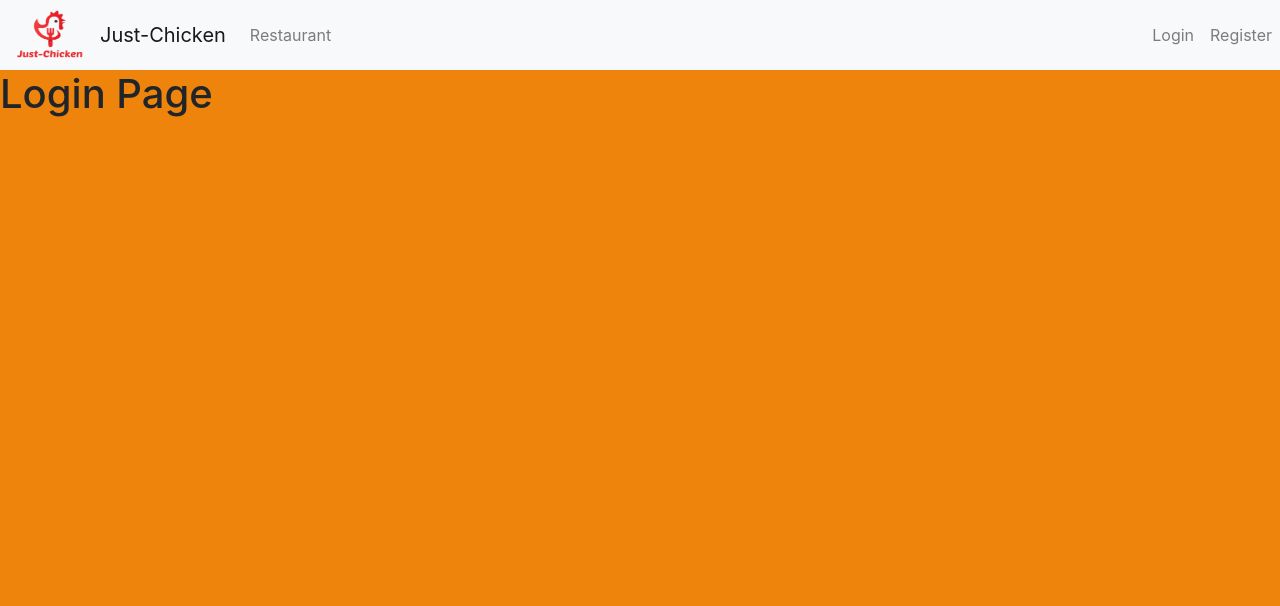
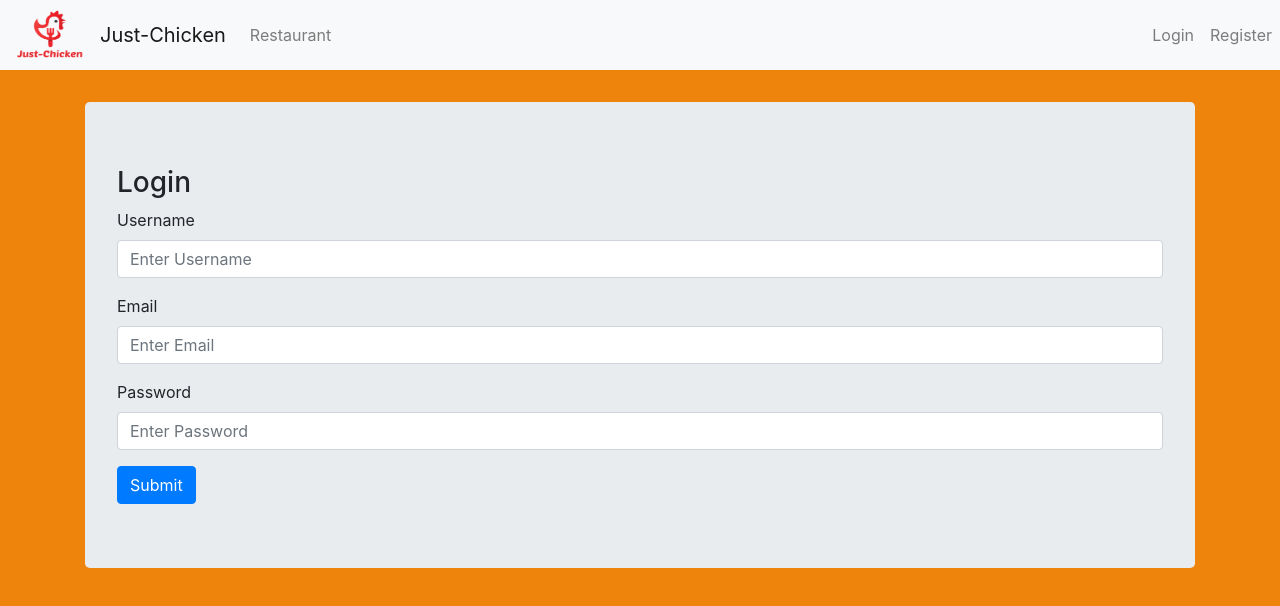
Before and after one commit to Nightmayr/just-chicken-front, a React (Create React App) app: page /login in a window 1280 px wide. Shown: the top 606 px of the page. Built offline with nearby package versions, Linux system fonts and the light colour scheme.

Commit message:
Added user login form with no logic

```diff
--- a/src/pages/Login.js
+++ b/src/pages/Login.js
@@ -2,9 +2,42 @@ import React, { Component } from 'react';
 
 
 class Login extends Component{
+    constructor() {
+        super();
+        this.state = {
+            username: "",
+            email:"",
+            password: "",
+        };
+    }
+
     render() {
         return (
-            <h1>Login Page</h1>
+            <div>
+                <div class="container">
+                    <div class="jumbotron">
+                        <h3>Login</h3>
+                        <form>
+                            <div class="form-group">
+                                <label for="InputName">Username</label>
+                                <input type="text" class="form-control" id="inputName" value={this.state.username} placeholder="Enter Username" onChange={this.usernameChange} required/>
+                            </div>
+                            <div class="form-group">
+                                <label for="inputAddress">Email</label>
+                                <input type="text" class="form-control" id="inputAddress" value={this.state.email} placeholder="Enter Email" onChange={this.emailChange} required/>
+                            </div>
+                            <div class="form-group">
+                                <label for="inputImage">Password</label>
+                                <input type="password" class="form-control" id="inputImage" value={this.state.password} placeholder="Enter Password" onChange={this.passwordChange} required/>
+                            </div>
+                            <button type="submit" onClick={this.handleInput} class="btn btn-primary">Submit</button>
+                        </form>
+
+                    </div>
+
+                </div>
+
+            </div>
         );
     }
 }
```
